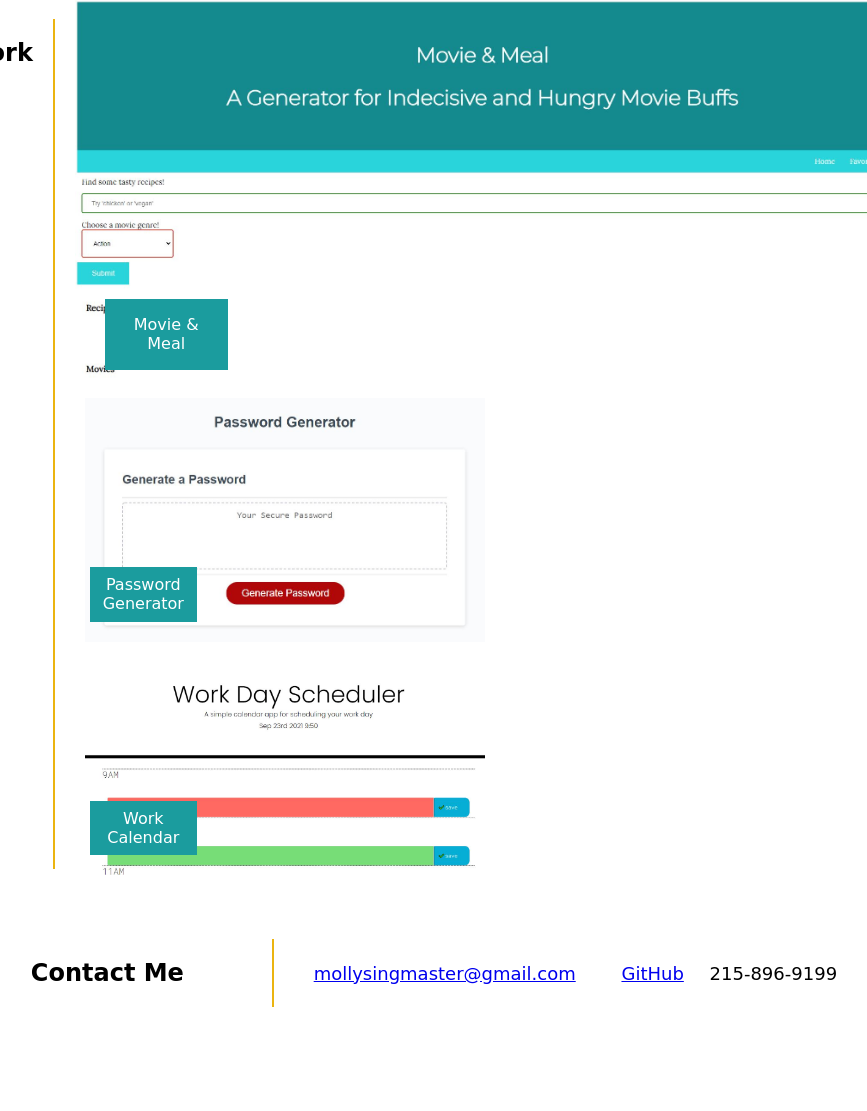
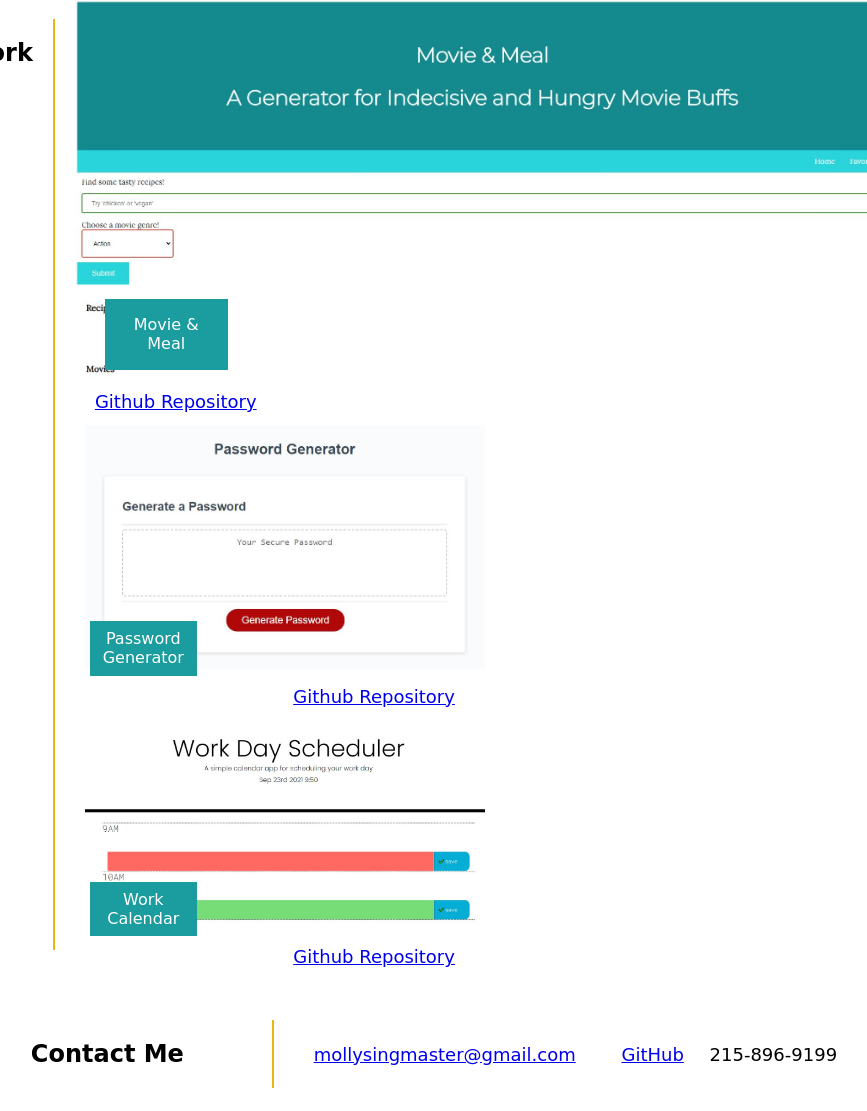
Before and after one commit to mollymoo002/H2-Portfolio, a plain HTML site: page index.html in a window 1280 px wide. Shown: the part 431-1542 px from the top of the page, without its empty margins (65-932 px from the left). Before the commit the page ends 1466 px from the top, so only its background shows below. Drawn offline with Linux system fonts and the light colour scheme; a web font is replaced by a local one.

Commit message:
added links to my github repos

```diff
--- a/index.html
+++ b/index.html
@@ -48,18 +48,27 @@
                         <img src="assets/images/moviemeal.JPG" alt="Movie & Meal" id="project">
                     </a>
                     <span class="image-text-lg">Movie & Meal</span>
+                    <p>
+                        <a href="https://github.com/mollymoo002/movie_meal">Github Repository</a>
+                    </p>
             </span>
             <span class="image-block img-smaller">
                 <a href="https://mollymoo002.github.io/H3-Password_Generator/" target="_blank">
                 <img src="assets/images/Password.JPG" alt="Password Generator" class="img-text-small">
                 </a>
                 <span class="image-text">Password Generator</span>
+                <p>
+                    <a href="https://github.com/mollymoo002/H3-Password_Generator">Github Repository</a>
+                </p>
             </span>
             <span class="image-block img-smaller">
                 <a href="https://mollymoo002.github.io/H5-Calendar/" target="_blank">
                 <img src="assets/images/scheduler.JPG" alt="Work Day Calendar" class="img-text-small">
                 </a>
                 <span class="image-text">Work Calendar</span>
+                <p>
+                    <a href="https://github.com/mollymoo002/H5-Calendar">Github Repository</a>
+                </p>
             </span>
         </section>
 
```
